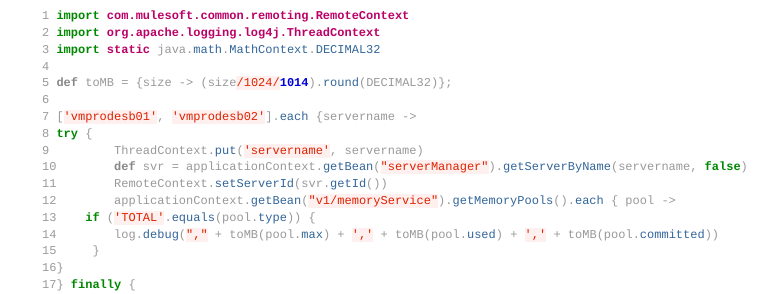
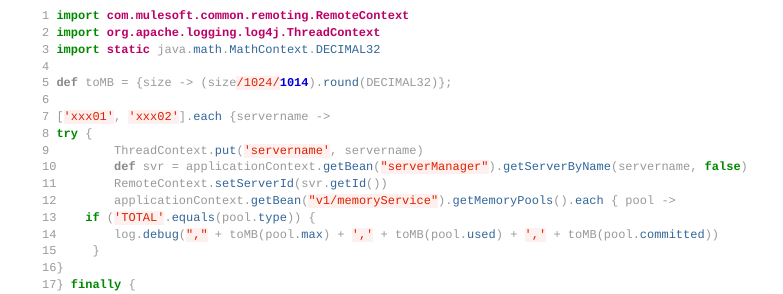
Before and after one commit to jarent/jarent.github.io, a Jekyll site: the page built from _posts/2015-07-09-mule-mmc-memory-monitoring.md, in a window 1280 px wide and 900 px high, scrolled down 1751 px. Shown: the part 150-444 px from the top of the window, without its empty margins (248-1031 px from the left). Built offline with Jekyll 4.4.1, drawn with Linux system fonts in a browser that asks for light colours; comment, search, counter and statistics services are not loaded.

Commit message:
Remove server names

```diff
--- a/_posts/2015-07-09-mule-mmc-memory-monitoring.md
+++ b/_posts/2015-07-09-mule-mmc-memory-monitoring.md
@@ -74,7 +74,7 @@ import static java.math.MathContext.DECIMAL32
 
 def toMB = {size -> (size/1024/1014).round(DECIMAL32)};
 
-['vmprodesb01', 'vmprodesb02'].each {servername ->
+['xxx01', 'xxx02'].each {servername ->
 try {
 	ThreadContext.put('servername', servername)
 	def svr = applicationContext.getBean("serverManager").getServerByName(servername, false)
```
